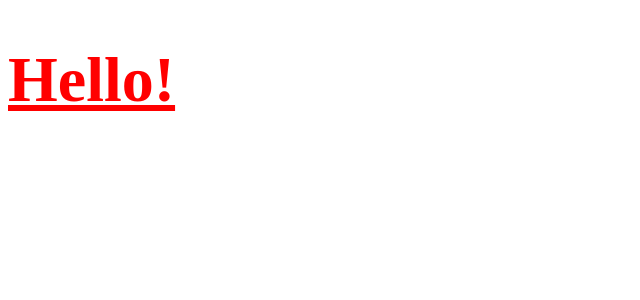
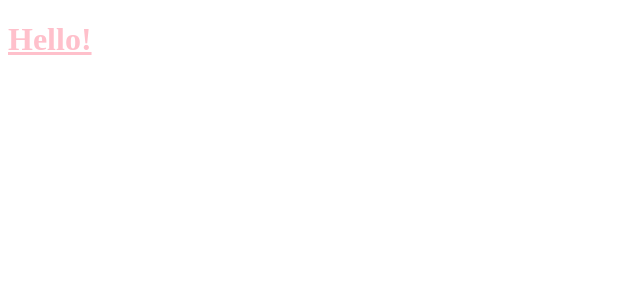
Before and after one commit to kyledobash/Learning_Angular_Proj, an Angular app in the folder ng4-playground/: page / in a window 1280 px wide. Shown: the top 300 px of the page, without its empty margins (0-640 px from the left). Built offline with nearby package versions, Linux system fonts and the light colour scheme.

Commit message:
learned how to use in-line css style binding, along with conditionals inside the style binded property

```diff
--- a/ng4-playground/src/app/app.component.ts
+++ b/ng4-playground/src/app/app.component.ts
@@ -4,7 +4,7 @@ import { Component } from '@angular/core';
   selector: 'app-root',
   template: `
 
-  <h1 [ngClass]="titleClasses">Hello!</h1>
+  <h1 [style.color]="titleStyle ? 'green' : 'pink'">Hello!</h1>
 
   `,
   styles: [`
@@ -25,10 +25,6 @@ import { Component } from '@angular/core';
 })
 export class AppComponent {
 
-  titleClass = true;
-  titleClasses = {
-    'red-title': true,
-    'large-title': true
-  }
+  titleStyle = false;
 
 }
```
